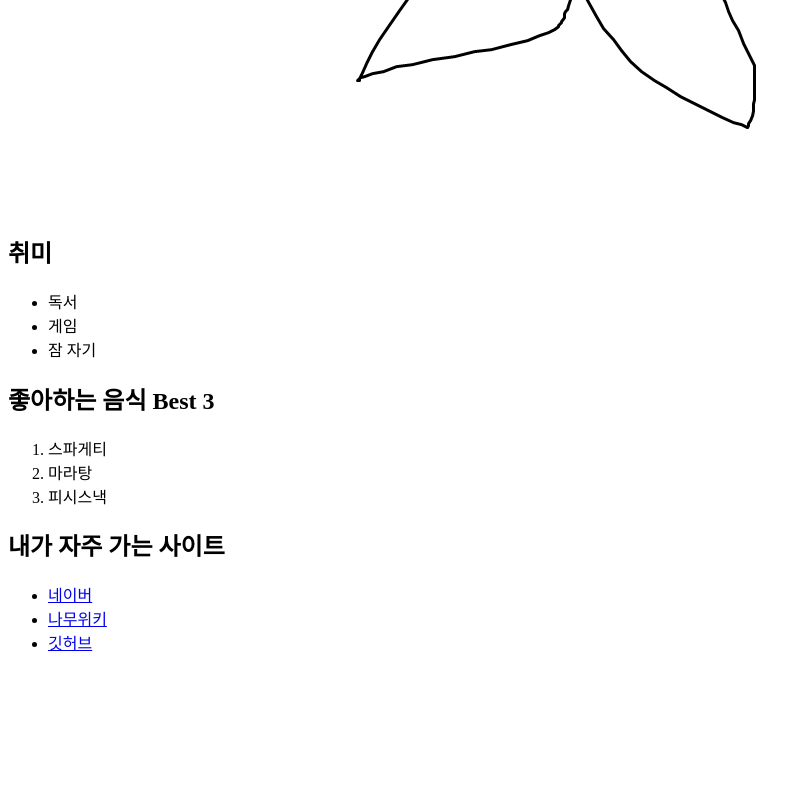
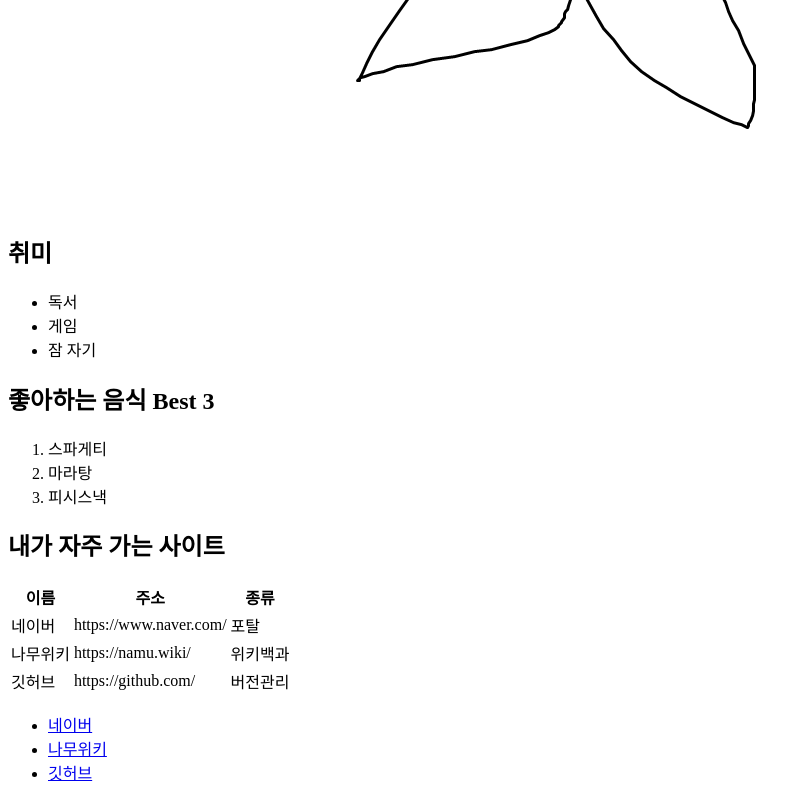
Before and after one commit to beebe0mg/2023-WSM-104, a plain HTML site: page index.html in a window 1280 px wide. Shown: the part 527-1327 px from the top of the page, without its empty margins (0-810 px from the left). Before the commit the page ends 1197 px from the top, so only its background shows below. Drawn offline with Linux system fonts and the light colour scheme.

Commit message:
테이블 기초

```diff
--- a/index.html
+++ b/index.html
@@ -45,6 +45,34 @@ ex)
 
     <h2>내가 자주 가는 사이트</h2>
 
+    <!-- 행<tr>을 먼저 만들고 열<th>,<td>을 만든다 -->
+    <table>
+        <!-- <tr> 1행 -->
+        <tr>
+            <!-- <th> : 본문을 설명해주는 셀 -->
+            <th>이름</th>
+            <th>주소</th>
+            <th>종류</th>
+        </tr>
+        <!-- 2행 -->
+        <tr>
+            <!-- <td> : 본문(내용물)에 해당하는 셀 -->
+            <td>네이버</td>
+            <td>https://www.naver.com/</td>
+            <td>포탈</td>
+        </tr>
+        <tr>
+            <td>나무위키</td>
+            <td>https://namu.wiki/</td>
+            <td>위키백과</td>
+        </tr>
+        <tr>
+            <td>깃허브</td>
+            <td>https://github.com/</td>
+            <td>버전관리</td>
+        </tr>
+
+    </table>
     <ul>
         <!-- <a>: 다른 곳으로 들어가기 위한 링크를 생성 -->
         <!-- href: 링크가 연결된 주소(url)     -->
```
